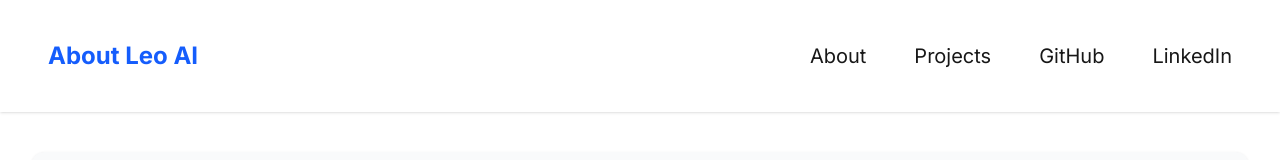
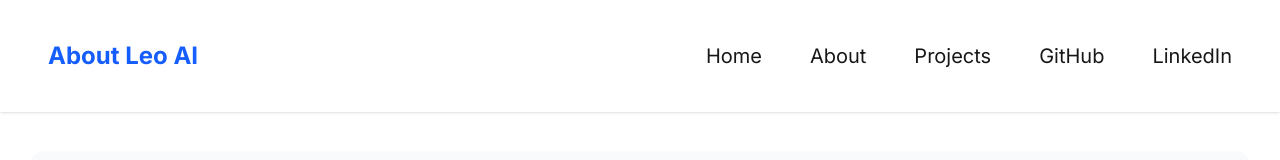
Before and after one commit to xiangyshi/about-leo-ai, a Next.js app: page / in a window 1280 px wide. Shown: the top 160 px of the page. Built offline with nearby package versions, Linux system fonts and the light colour scheme.

Commit message:
chore(home link): add home link on navbar

```diff
--- a/src/components/Navbar.tsx
+++ b/src/components/Navbar.tsx
@@ -9,6 +9,7 @@ export default function Navbar() {
         About Leo AI
       </Link>
       <div className="space-x-4">
+        <Link href="/" className="nav-link">Home</Link>
         <Link href="/about" className="nav-link">About</Link>
         <Link href="/projects" className="nav-link">Projects</Link>
         <Link href="https://github.com/xiangyshi" className="nav-link">GitHub</Link>
```
